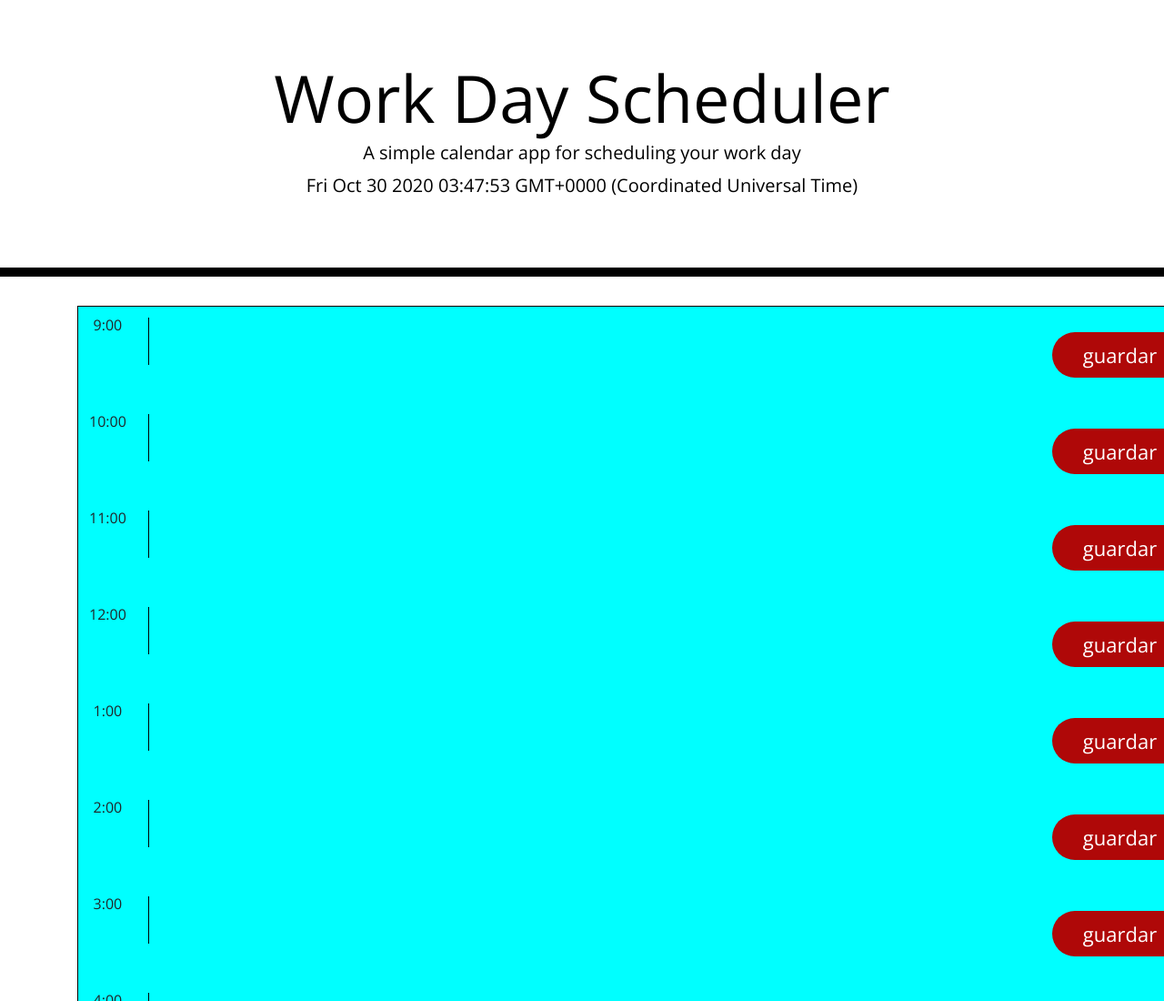
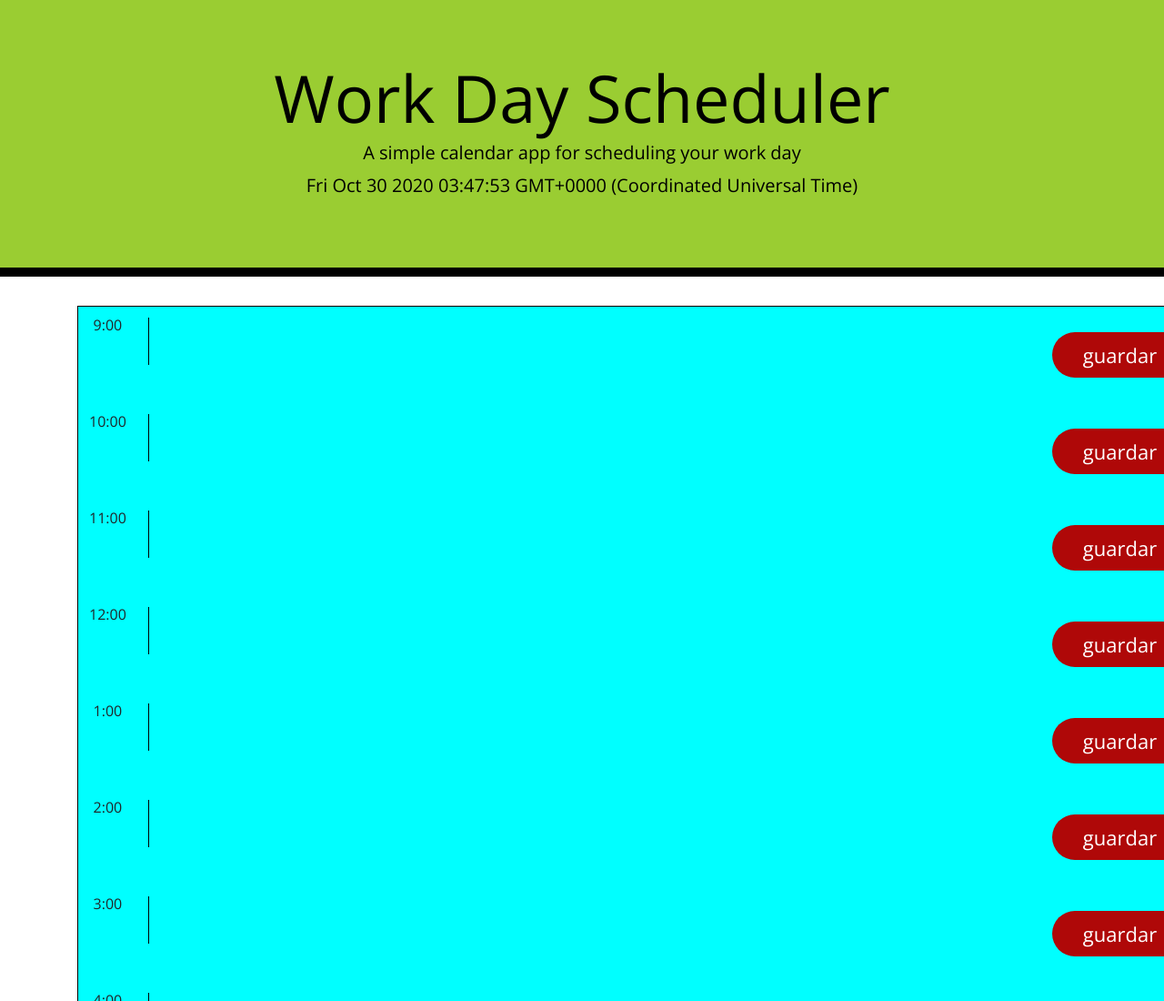
Before and after one commit to LuisContrerasGlz/Work_Day_Scheduler, a plain HTML site: page index.html in a window 1280 px wide. Shown: the top 1100 px of the page at 91% size. Drawn offline with nearby package versions, Linux system fonts and the light colour scheme.

Commit message:
Made header look so much better

```diff
--- a/style.css
+++ b/style.css
@@ -15,7 +15,7 @@ textarea {
 
 .jumbotron {
   text-align: center;
-  background-color: transparent;
+  background-color: yellowgreen;
   color: black;
   border-radius: 0;
   border-bottom: 10px solid black;
```
